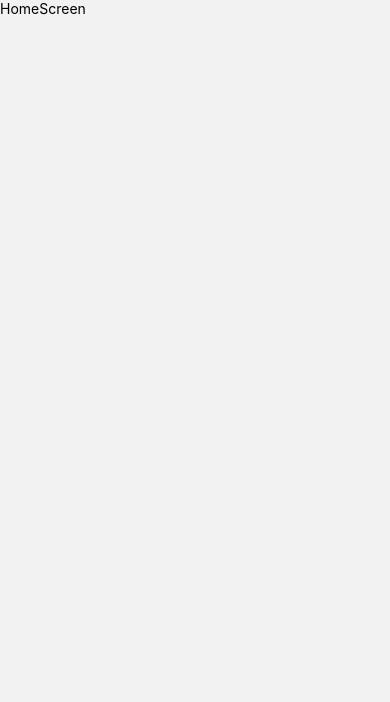
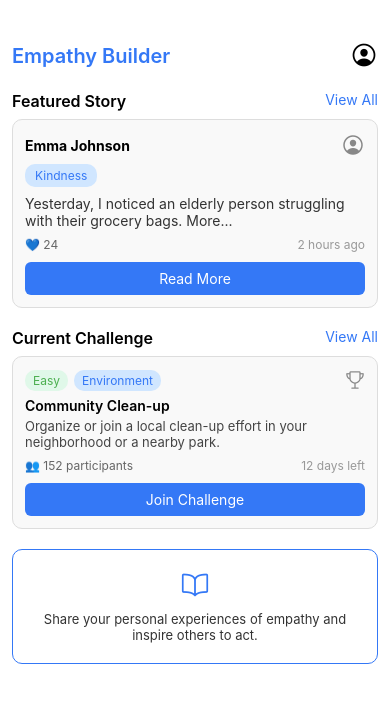
Before and after one commit to BeetaCode/EmpathyBuilderApp, a React Native app in the folder EmpathyBuilderApp/: screen /Home in a window 390 px wide. Shown: the top 702 px of the page. Built offline with nearby package versions, Linux system fonts and the light colour scheme.

Commit message:
Added changes to add environment variables and Homescreen

```diff
--- a/EmpathyBuilderApp/App.js
+++ b/EmpathyBuilderApp/App.js
@@ -5,6 +5,7 @@ import WelcomeScreen from './screens/WelcomeScreen';
 import CreateAccountScreen from './screens/CreateAccountScreen';
 import LoginScreen from './screens/LoginScreen';
 import HomeScreen from './screens/HomeScreen';
+import AuthLoadingScreen from './screens/AuthLoadingScreen';
 
 const Stack = createNativeStackNavigator();
 
@@ -15,6 +16,11 @@ export default function App() {
         initialRouteName="Welcome"
         screenOptions={{ headerShown: false }}
       >
+        <Stack.Screen
+          name="AuthLoading"
+          component={AuthLoadingScreen}
+          options={{ headerShown: false }}
+        />
         <Stack.Screen
           name="Welcome"
           component={WelcomeScreen}
--- a/EmpathyBuilderApp/api/authApi.js
+++ b/EmpathyBuilderApp/api/authApi.js
@@ -1,8 +1,9 @@
 import axios from 'axios';
+import { API_URL } from '@env';
 
 // Base URL of backend API
-const BASE_URL = 'http://192.168.8.102:5246/api/Auth';
-
+const BASE_URL = `${API_URL}/Auth`;
+console.log(BASE_URL);
 export const registerUser = async (userDetails) => {
   try {
     const response = await axios.post(`${BASE_URL}/register`, userDetails);
@@ -18,6 +19,7 @@ export const loginUser = async (userDetails) => {
     return { success: true, data: response.data };
   } catch (error) {
     const errData = error.response?.data || { message: 'Network error' };
+    console.log(errData);
     return { success: false, error: errData };
   }
 };
--- /dev/null
+++ b/EmpathyBuilderApp/babel.config.js
@@ -0,0 +1,19 @@
+module.exports = function (api) {
+  api.cache(true);
+  return {
+    presets: ['babel-preset-expo'],
+    plugins: [
+      [
+        'module:react-native-dotenv',
+        {
+          moduleName: '@env',
+          path: '.env',
+          blocklist: null,
+          allowlist: null,
+          safe: false,
+          allowUndefined: true,
+        },
+      ],
+    ],
+  };
+};
--- a/EmpathyBuilderApp/package.json
+++ b/EmpathyBuilderApp/package.json
@@ -9,6 +9,7 @@
     "web": "expo start --web"
   },
   "dependencies": {
+    "@react-native-async-storage/async-storage": "^2.2.0",
     "@react-navigation/native": "^7.1.10",
     "@react-navigation/native-stack": "^7.3.14",
     "axios": "^1.9.0",
@@ -16,6 +17,8 @@
     "expo-status-bar": "~2.2.3",
     "react": "19.0.0",
     "react-native": "0.79.3",
+    "react-native-config": "^1.5.5",
+    "react-native-dotenv": "^3.4.11",
     "react-native-gesture-handler": "~2.24.0",
     "react-native-reanimated": "~3.17.4",
     "react-native-safe-area-context": "5.4.0",
@@ -23,7 +26,8 @@
     "react-native-vector-icons": "^10.2.0"
   },
   "devDependencies": {
-    "@babel/core": "^7.20.0"
+    "@babel/core": "^7.20.0",
+    "@react-native-community/cli": "^18.0.0"
   },
   "private": true
 }
--- /dev/null
+++ b/EmpathyBuilderApp/screens/AuthLoadingScreen.js
@@ -0,0 +1,44 @@
+import React, { useEffect } from 'react';
+import { View, ActivityIndicator } from 'react-native';
+import AsyncStorage from '@react-native-async-storage/async-storage';
+import { useNavigation } from '@react-navigation/native';
+
+const AuthLoadingScreen = () => {
+  const navigation = useNavigation();
+
+  useEffect(() => {
+    const checkAuth = async () => {
+      try {
+        const token = await AsyncStorage.getItem('token');
+
+        if (token) {
+          // You can also validate token with backend if needed
+          navigation.reset({
+            index: 0,
+            routes: [{ name: 'Home' }],
+          });
+        } else {
+          navigation.reset({
+            index: 0,
+            routes: [{ name: 'Login' }],
+          });
+        }
+      } catch (err) {
+        navigation.reset({
+          index: 0,
+          routes: [{ name: 'Login' }],
+        });
+      }
+    };
+
+    checkAuth();
+  }, []);
+
+  return (
+    <View style={{ flex: 1, justifyContent: 'center', alignItems: 'center' }}>
+      <ActivityIndicator size="large" />
+    </View>
+  );
+};
+
+export default AuthLoadingScreen;
--- a/EmpathyBuilderApp/screens/HomeScreen.js
+++ b/EmpathyBuilderApp/screens/HomeScreen.js
@@ -1,12 +1,263 @@
-import { View, Text } from 'react-native';
 import React from 'react';
+import {
+  View,
+  Text,
+  StyleSheet,
+  TouchableOpacity,
+  ScrollView,
+  Image,
+} from 'react-native';
+import { Ionicons } from '@expo/vector-icons';
 
 const HomeScreen = () => {
   return (
-    <View>
-      <Text>HomeScreen</Text>
-    </View>
+    <ScrollView style={styles.container}>
+      {/* Header */}
+      <View style={styles.header}>
+        <Text style={styles.headerText}>Empathy Builder</Text>
+        <TouchableOpacity>
+          <Ionicons
+            name="person-circle-outline"
+            size={28}
+            color="#000"
+          />
+        </TouchableOpacity>
+      </View>
+
+      {/* Featured Story */}
+      <View style={styles.section}>
+        <View style={styles.sectionHeader}>
+          <Text style={styles.sectionTitle}>Featured Story</Text>
+          <TouchableOpacity>
+            <Text style={styles.viewAll}>View All</Text>
+          </TouchableOpacity>
+        </View>
+
+        <View style={styles.card}>
+          <View style={styles.storyHeader}>
+            <Text style={styles.storyAuthor}>Emma Johnson</Text>
+            <Ionicons
+              name="person-circle-outline"
+              size={24}
+              color="#888"
+            />
+          </View>
+
+          <View style={styles.storyTagContainer}>
+            <Text style={styles.storyTag}>Kindness</Text>
+          </View>
+
+          <Text style={styles.storyText}>
+            Yesterday, I noticed an elderly person struggling with their grocery
+            bags. More...
+          </Text>
+
+          <View style={styles.storyFooter}>
+            <Text style={styles.iconText}>💙 24</Text>
+            <Text style={styles.timeText}>2 hours ago</Text>
+          </View>
+
+          <TouchableOpacity style={styles.button}>
+            <Text style={styles.buttonText}>Read More</Text>
+          </TouchableOpacity>
+        </View>
+      </View>
+
+      {/* Current Challenge */}
+      <View style={styles.section}>
+        <View style={styles.sectionHeader}>
+          <Text style={styles.sectionTitle}>Current Challenge</Text>
+          <TouchableOpacity>
+            <Text style={styles.viewAll}>View All</Text>
+          </TouchableOpacity>
+        </View>
+
+        <View style={styles.card}>
+          <View style={styles.challengeTags}>
+            <Text style={styles.challengeTagGreen}>Easy</Text>
+            <Text style={styles.challengeTagBlue}>Environment</Text>
+            <Ionicons
+              name="trophy-outline"
+              size={20}
+              color="#888"
+              style={{ marginLeft: 'auto' }}
+            />
+          </View>
+
+          <Text style={styles.challengeTitle}>Community Clean-up</Text>
+          <Text style={styles.challengeText}>
+            Organize or join a local clean-up effort in your neighborhood or a
+            nearby park.
+          </Text>
+
+          <View style={styles.challengeFooter}>
+            <Text style={styles.iconText}>👥 152 participants</Text>
+            <Text style={styles.timeText}>12 days left</Text>
+          </View>
+
+          <TouchableOpacity style={styles.button}>
+            <Text style={styles.buttonText}>Join Challenge</Text>
+          </TouchableOpacity>
+        </View>
+      </View>
+
+      {/* Share Stories */}
+      <View style={styles.shareCard}>
+        <Ionicons
+          name="book-outline"
+          size={28}
+          color="#3478f6"
+        />
+        <Text style={styles.shareText}>
+          Share your personal experiences of empathy and inspire others to act.
+        </Text>
+      </View>
+    </ScrollView>
   );
 };
 
 export default HomeScreen;
+
+const styles = StyleSheet.create({
+  container: {
+    flex: 1,
+    backgroundColor: '#fff',
+    paddingHorizontal: 12,
+    paddingTop: 40,
+  },
+  header: {
+    flexDirection: 'row',
+    justifyContent: 'space-between',
+    alignItems: 'center',
+    marginBottom: 20,
+  },
+  headerText: {
+    fontSize: 20,
+    fontWeight: '600',
+    color: '#3478f6',
+  },
+  section: {
+    marginBottom: 20,
+  },
+  sectionHeader: {
+    flexDirection: 'row',
+    justifyContent: 'space-between',
+    marginBottom: 8,
+  },
+  sectionTitle: {
+    fontSize: 16,
+    fontWeight: '600',
+  },
+  viewAll: {
+    fontSize: 14,
+    color: '#3478f6',
+  },
+  card: {
+    borderWidth: 1,
+    borderColor: '#ddd',
+    borderRadius: 10,
+    padding: 12,
+    backgroundColor: '#f9f9f9',
+  },
+  storyHeader: {
+    flexDirection: 'row',
+    justifyContent: 'space-between',
+    alignItems: 'center',
+  },
+  storyAuthor: {
+    fontWeight: 'bold',
+    fontSize: 14,
+  },
+  storyTagContainer: {
+    marginTop: 6,
+    marginBottom: 8,
+  },
+  storyTag: {
+    backgroundColor: '#d0e6ff',
+    color: '#3478f6',
+    fontSize: 12,
+    paddingHorizontal: 10,
+    paddingVertical: 4,
+    borderRadius: 10,
+    alignSelf: 'flex-start',
+  },
+  storyText: {
+    fontSize: 14,
+    color: '#333',
+    marginBottom: 8,
+  },
+  storyFooter: {
+    flexDirection: 'row',
+    justifyContent: 'space-between',
+    marginBottom: 10,
+  },
+  challengeTags: {
+    flexDirection: 'row',
+    alignItems: 'center',
+    marginBottom: 6,
+  },
+  challengeTagGreen: {
+    backgroundColor: '#e0f8e9',
+    color: '#4CAF50',
+    fontSize: 12,
+    paddingHorizontal: 8,
+    paddingVertical: 3,
+    borderRadius: 10,
+    marginRight: 6,
+  },
+  challengeTagBlue: {
+    backgroundColor: '#d0e6ff',
+    color: '#3478f6',
+    fontSize: 12,
+    paddingHorizontal: 8,
+    paddingVertical: 3,
+    borderRadius: 10,
+  },
+  challengeTitle: {
+    fontWeight: '600',
+    fontSize: 14,
+    marginBottom: 4,
+  },
+  challengeText: {
+    fontSize: 13,
+    color: '#444',
+    marginBottom: 8,
+  },
+  challengeFooter: {
+    flexDirection: 'row',
+    justifyContent: 'space-between',
+    marginBottom: 10,
+  },
+  iconText: {
+    fontSize: 12,
+    color: '#666',
+  },
+  timeText: {
+    fontSize: 12,
+    color: '#999',
+  },
+  button: {
+    backgroundColor: '#3478f6',
+    borderRadius: 6,
+    paddingVertical: 8,
+    alignItems: 'center',
+  },
+  buttonText: {
+    color: '#fff',
+    fontSize: 14,
+  },
+  shareCard: {
+    borderWidth: 1,
+    borderColor: '#3478f6',
+    borderRadius: 10,
+    padding: 20,
+    alignItems: 'center',
+    marginBottom: 20,
+  },
+  shareText: {
+    fontSize: 13,
+    textAlign: 'center',
+    color: '#333',
+    marginTop: 10,
+  },
+});
```
Also changed, not shown: EmpathyBuilderApp/screens/LoginScreen.js (+20 -7 lines), 2 other files (tests, documents, lock files or other folders).
